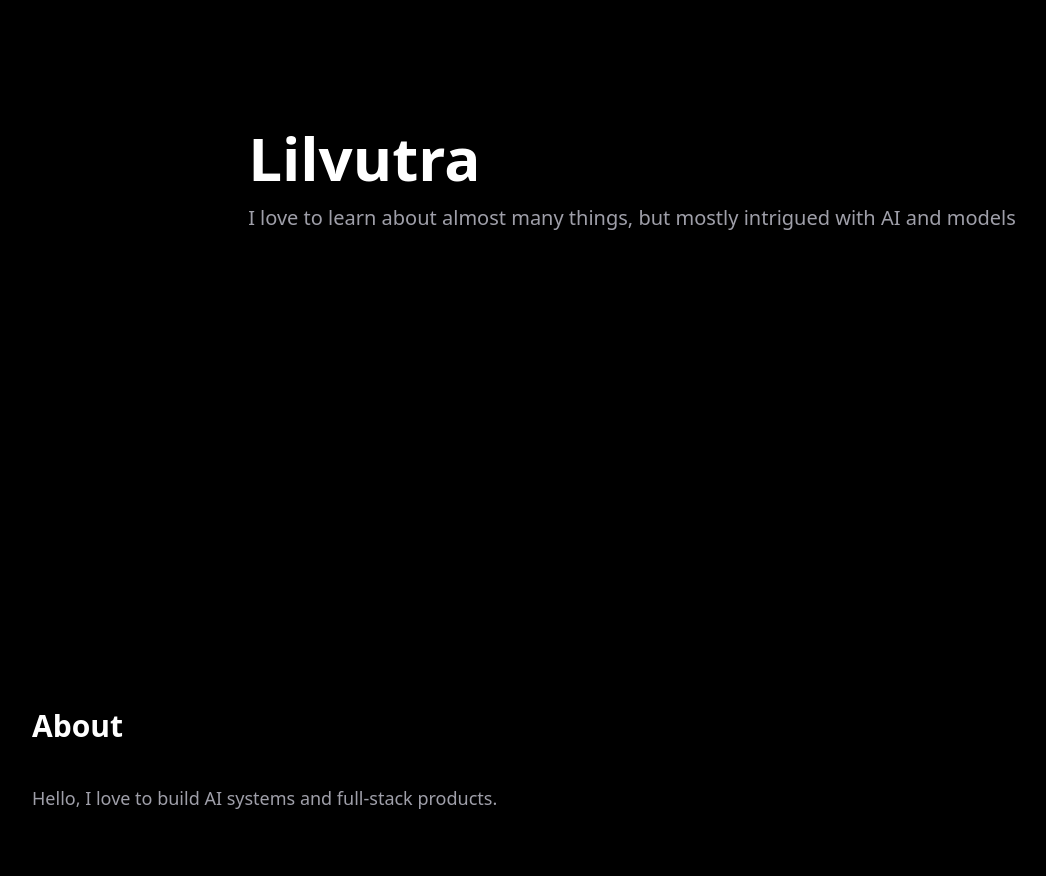
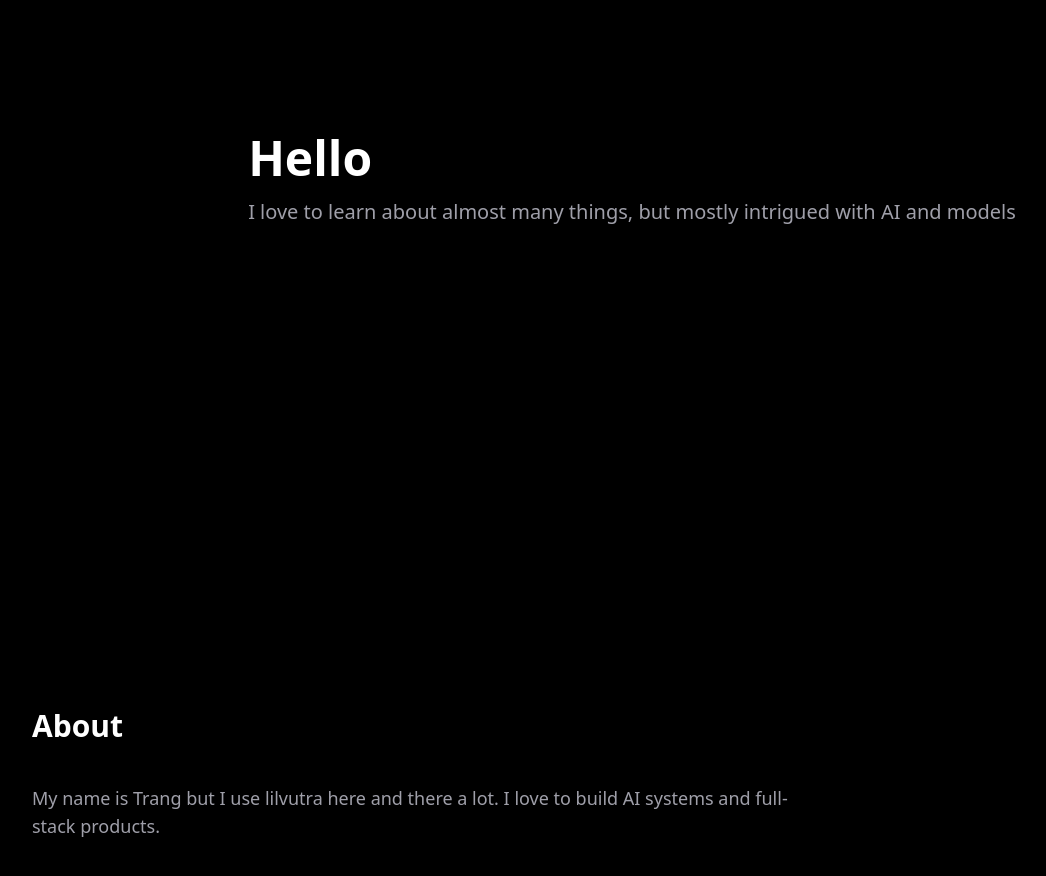
Before and after one commit to Lilvutra/lilvutra.github.io, a Next.js app: page / in a window 1280 px wide. Shown: the part 220-1096 px from the top of the page, without its empty margins (8-1054 px from the left). Built offline with nearby package versions, Linux system fonts and the light colour scheme.

Commit message:
fix format

```diff
--- a/components/About.tsx
+++ b/components/About.tsx
@@ -9,7 +9,7 @@ export default function About() {
       </h2>
 
       <p className="text-zinc-400 max-w-3xl text-lg">
-        Hello, I love to build AI systems and full-stack products.
+        My name is Trang but I use lilvutra here and there a lot. I love to build AI systems and full-stack products.
       </p>
     </section>
   )
--- a/components/Hero.tsx
+++ b/components/Hero.tsx
@@ -10,8 +10,8 @@ export default function Hero() {
         animate={{ opacity: 1, y: 0 }}
         transition={{ duration: 1 }}
       >
-        <h1 className="text-6xl font-bold">
-          Lilvutra
+        <h1 className="text-5xl font-bold">
+          Hello
         </h1>
 
         <p className="text-zinc-400 mt-4 text-xl">
```
